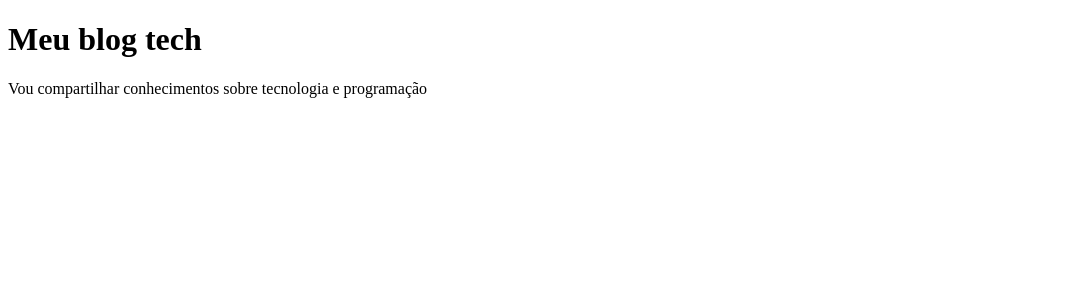
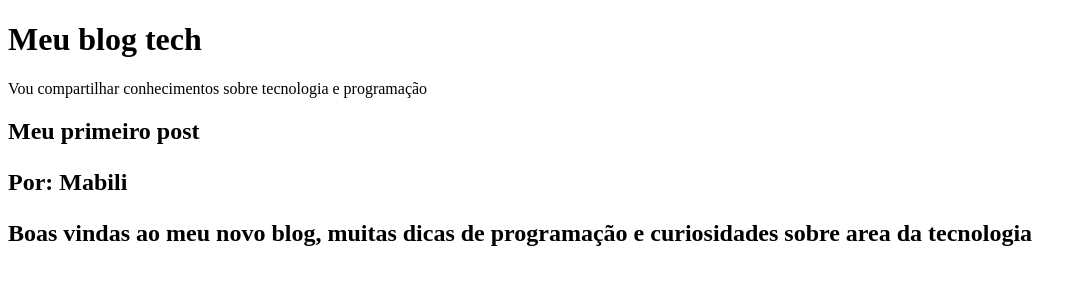
Before and after one commit to amabilidiassantos-del/projeto-educa-o-digital-amabili, a plain HTML site: page index.html in a window 1280 px wide. Shown: the whole page, without its empty margins (0-1087 px from the left). Drawn offline with Linux system fonts and the light colour scheme.

Commit message:
seguimos para a aula 3

```diff
--- a/index.html
+++ b/index.html
@@ -4,10 +4,18 @@
 <head>
 <meta charset="UTF-8">
 <meta name="viewport" content="width=device-width, initial-scale=1.0">
-<title>Document</title>
+<title>Blog</title>
 </head>
 <body>
-<h1>Meu blog tech</h1>
-<p>Vou compartilhar conhecimentos sobre tecnologia e programação</p>
+</header>
+    <h1>Meu blog tech</h1>
+    <p>Vou compartilhar conhecimentos sobre tecnologia e programação</p>
+    <header>
+        <main>
+
+            <h2>Meu primeiro post
+                <p>Por: Mabili</p>
+                <p>Boas vindas ao meu novo blog, muitas dicas de programação e curiosidades sobre area da tecnologia</p>
+            </main>
 </body>
 </html>
```
